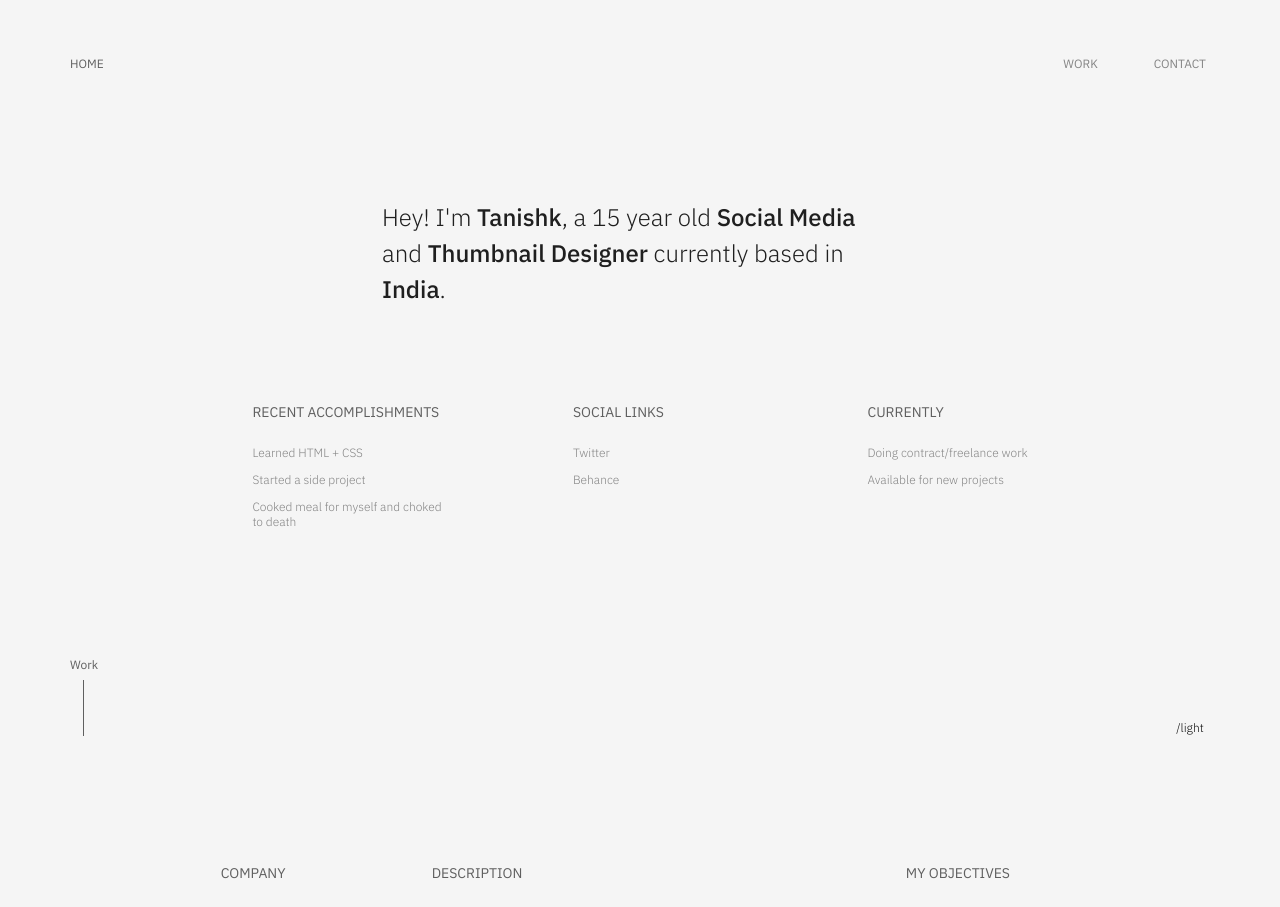
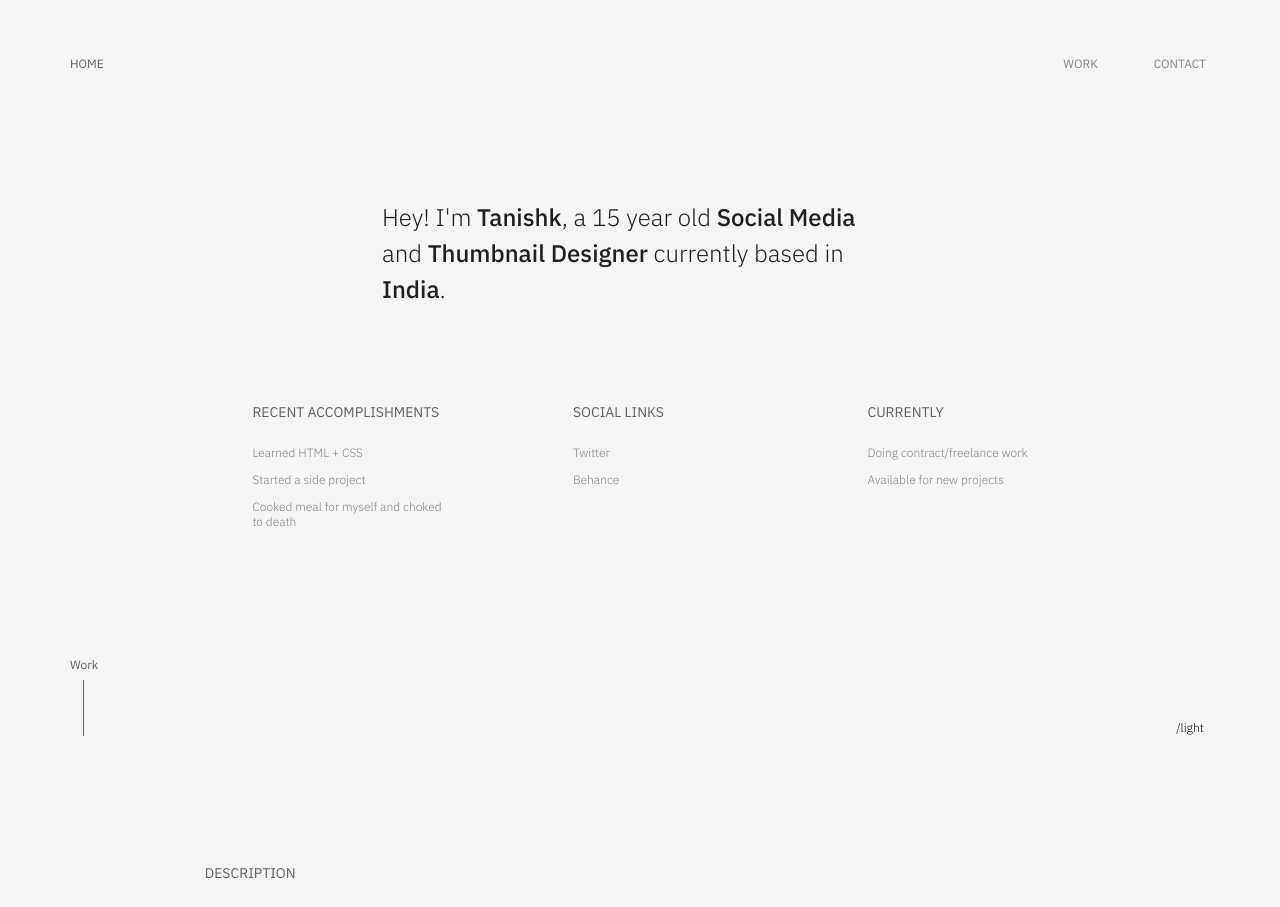
Before and after one commit to txnishk/myportfolio, a Next.js app: page / in a window 1280 px wide. Shown: the top 907 px of the page. Built offline with nearby package versions, Linux system fonts and the light colour scheme.

Commit message:
Update data.js

```diff
--- a/data.js
+++ b/data.js
@@ -58,14 +58,11 @@ export default {
   workExperience: [
     {
       info: {
-        "Company": ["Apple"],
         "Description": [
-          "Looking to improve the overall quality of the product through a design thinking approach, as well as conducting Usability sessions to ensure the product appeals to our users.",
+          "Practice Post for New York Subliners. Tried a more rustic theme to match their New York Vibe!",
         ],
-	      "My Objectives": [
-	        "User Testing",
-	        "Accessibility improvements"
-	      ],
+
+
       },
 
       link: "/",
@@ -73,14 +70,11 @@ export default {
     },
     {
       info: {
-        "Company": ["Apple"],
+
         "Description": [
-          "Looking to improve the overall quality of the product through a design thinking approach, as well as conducting Usability sessions to ensure the product appeals to our users.",
+          "Commissioned Twitter Header. Went for a different style for this one."
         ],
-        "My Objectives": [
-          "User Testing",
-          "Accessibility improvements"
-        ],
+
       },
 
       link: "/",
@@ -88,14 +82,11 @@ export default {
     },
     {
       info: {
-        "Company": ["Apple"],
+
         "Description": [
-          "Looking to improve the overall quality of the product through a design thinking approach, as well as conducting Usability sessions to ensure the product appeals to our users.",
+          "Practice Post for Falcons Esports. Tried Rocket League designed for the First Time, designed the decal myself too!"
         ],
-        "My Objectives": [
-          "User Testing",
-          "Accessibility improvements"
-        ],
+
       },
 
       link: "/",
```
